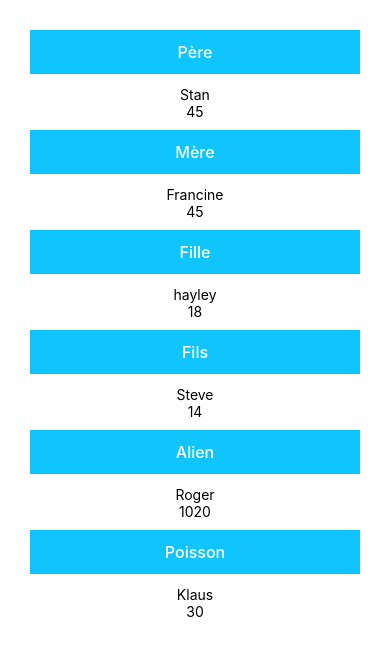
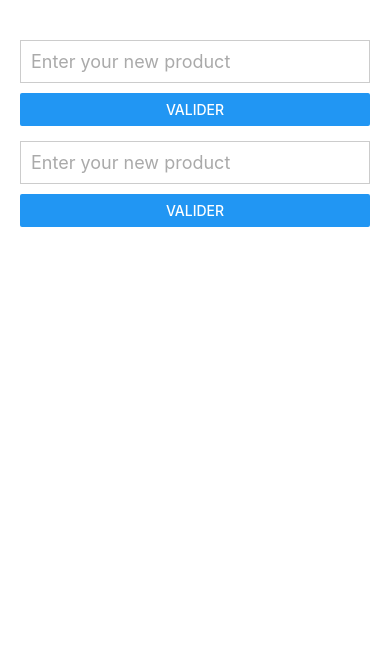
Before and after one commit to NdekoCode/react-native-discovery, a React Native app: screen / in a window 390 px wide. Shown: the top 656 px of the page. Built offline with nearby package versions, Linux system fonts and the light colour scheme.

Commit message:
feat: interact with text-input component

```diff
--- a/App.js
+++ b/App.js
@@ -1,10 +1,18 @@
+import { View } from "react-native";
 import FamilyApp from "./components/FamilyApp";
 import SectionFamily from "./components/SectionFamily";
+import { TextInputProps } from "./components/TextInputProps";
+import { appStyles } from "./styles/app";
 
 export default function App() {
+  const containerStyle = {...appStyles.container,marginTop:20}
   return (
+  <View style={containerStyle}>
 
-  // <FamilyApp/>
-  <SectionFamily/>
+  {/* <FamilyApp/> */}
+  {/* <SectionFamily/> */}
+  <TextInputProps/>
+  <TextInputProps/>
+  </View>
   )
 }
--- /dev/null
+++ b/components/TextInputProps.js
@@ -0,0 +1,9 @@
+import { Button, TextInput, View } from "react-native"
+import { appStyles } from "../styles/app"
+
+export const TextInputProps = ()=>{
+    return <View style={appStyles.inputContainer}>
+        <TextInput style={appStyles.textInput} placeholder="Enter your new product" secureTextEntry={true}/>
+        <Button title="Valider"/>
+    </View>
+}
--- a/styles/app.js
+++ b/styles/app.js
@@ -24,6 +24,18 @@ export const appStyles = StyleSheet.create({
       textTransform:'capitalize'
   },sectionText:{
     textAlign:'center'
+  },
+  inputContainer:{
+    marginBottom:15,
+  },
+  textInput:{
+    borderColor:'#ccc',
+    borderWidth:0.5,
+    padding:10,
+    fontSize:18,
+    color:'#aaa',
+    flexGrow:1,
+    marginBottom:10
   }
 
 });
```
